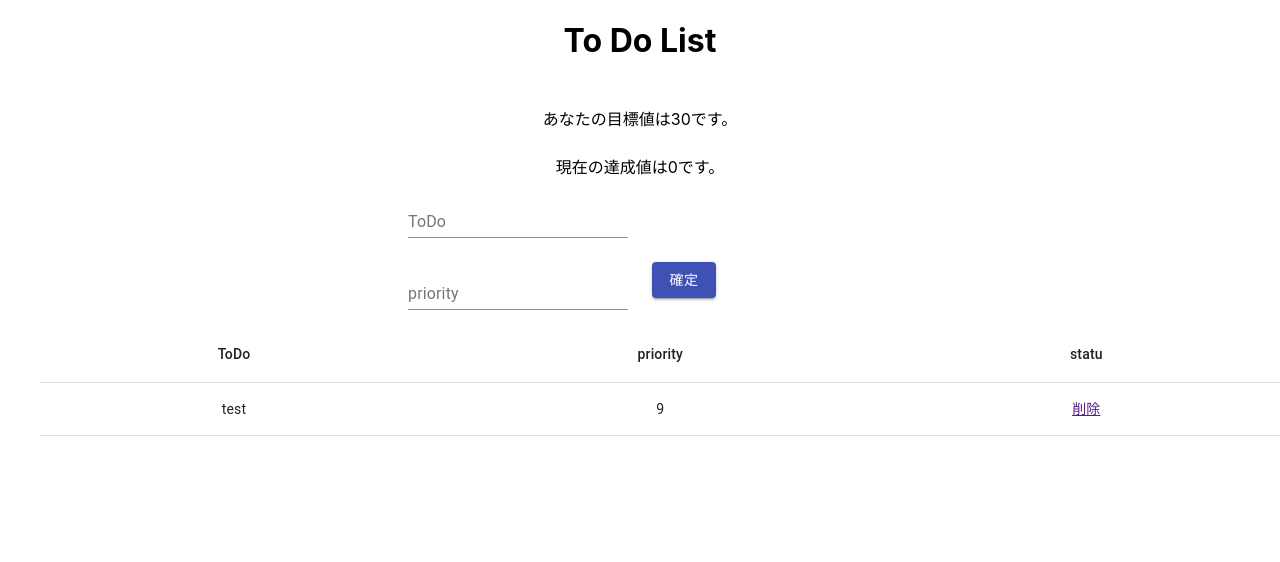
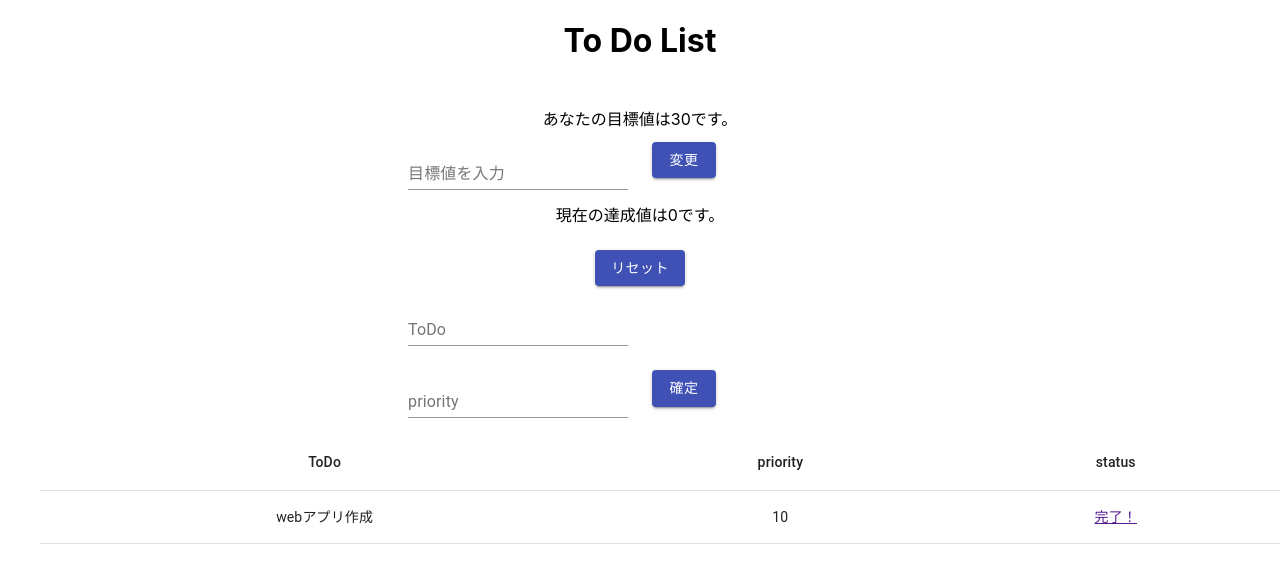
Before and after one commit to Ryo-7/reactWebPage, a React (Create React App) app: page / in a window 1280 px wide. Shown: the top 562 px of the page. Built offline with nearby package versions, Linux system fonts and the light colour scheme.

Commit message:
リセットボタンを押したときにページが再読み込みされる不具合を修正

```diff
--- a/src/App.js
+++ b/src/App.js
@@ -1,15 +1,15 @@
 import React from 'react';
 import Button from '@material-ui/core/Button';
 import TextField from '@material-ui/core/TextField';
-import Divider from "@material-ui/core/Divider";
-import { makeStyles } from '@material-ui/core/styles';
+//import Divider from "@material-ui/core/Divider";
+//import { makeStyles } from '@material-ui/core/styles';
 import Table from '@material-ui/core/Table';
 import TableBody from '@material-ui/core/TableBody';
 import TableCell from '@material-ui/core/TableCell';
-import TableContainer from '@material-ui/core/TableContainer';
+//import TableContainer from '@material-ui/core/TableContainer';
 import TableHead from '@material-ui/core/TableHead';
 import TableRow from '@material-ui/core/TableRow';
-import Paper from '@material-ui/core/Paper';
+//import Paper from '@material-ui/core/Paper';
 import Grid from '@material-ui/core/Grid';
 
 class Form extends React.Component{
@@ -49,7 +49,7 @@ class Todo extends React.Component {
           <TableRow>
             <TableCell align="center">ToDo</TableCell>
             <TableCell align="center">priority</TableCell>
-            <TableCell align="center">statu</TableCell>
+            <TableCell align="center">status</TableCell>
           </TableRow>
         </TableHead>
         <TableBody>
@@ -115,10 +115,10 @@ class App extends React.Component{
 
     const todos = [
       {
-        id: 0,
-        todo: 'test',
-        priority: '9',
-        done: true
+        id: 1,
+        todo: 'webアプリ作成',
+        priority: '10',
+        done: false
       }
     ]
 
@@ -152,6 +152,17 @@ class App extends React.Component{
 
     e.target.todo.value = '';
     e.target.priority.value = '';
+  }
+
+  resetSubmit(e){
+    e.preventDefault()
+    this.setState({nowTargetValue: 0})
+  }
+
+  setTargetValue(e){
+    e.preventDefault()
+    //console.log(e.target.value)
+    this.setState({targetValue: e.target.newTargetValue.value});
   }
 
   deleteTodo(clickTodo){
@@ -202,10 +213,37 @@ class App extends React.Component{
               あなたの目標値は{this.state.targetValue}です。<br />
             </div>
           </Grid>
+        </Grid>
+        <Grid container spacing={3}>
+          <Grid item xs={12}>
+          <form onSubmit={e => this.setTargetValue(e)}>
+          <Grid container spacing={3}>
+            <Grid item xs={6}>
+              <div align="right">
+                <TextField label="目標値を入力" input name="newTargetValue" type="number" />
+              </div>
+            </Grid>
+            <Grid item xs={6}>
+              <div align="left">
+                <Button variant="contained" color="primary" type="submit">変更</Button>
+              </div>
+            </Grid>
+            </Grid>
+          </form>
+          </Grid>
+        </Grid>
+        <Grid container spacing={3}>
           <Grid item xs={12}>
             <div align="center">
               現在の達成値は{this.state.nowTargetValue}です。<br />
             </div>
+          </Grid>
+          <Grid item xs={12}>
+            <form onSubmit={e => this.resetSubmit(e)}>
+            <div align="center">
+              <Button variant="contained" color="primary" type="submit">リセット</Button>
+            </div>
+            </form>
           </Grid>
         </Grid>
         <Form handleSubmit={this.handleSubmit.bind(this)} />
```
